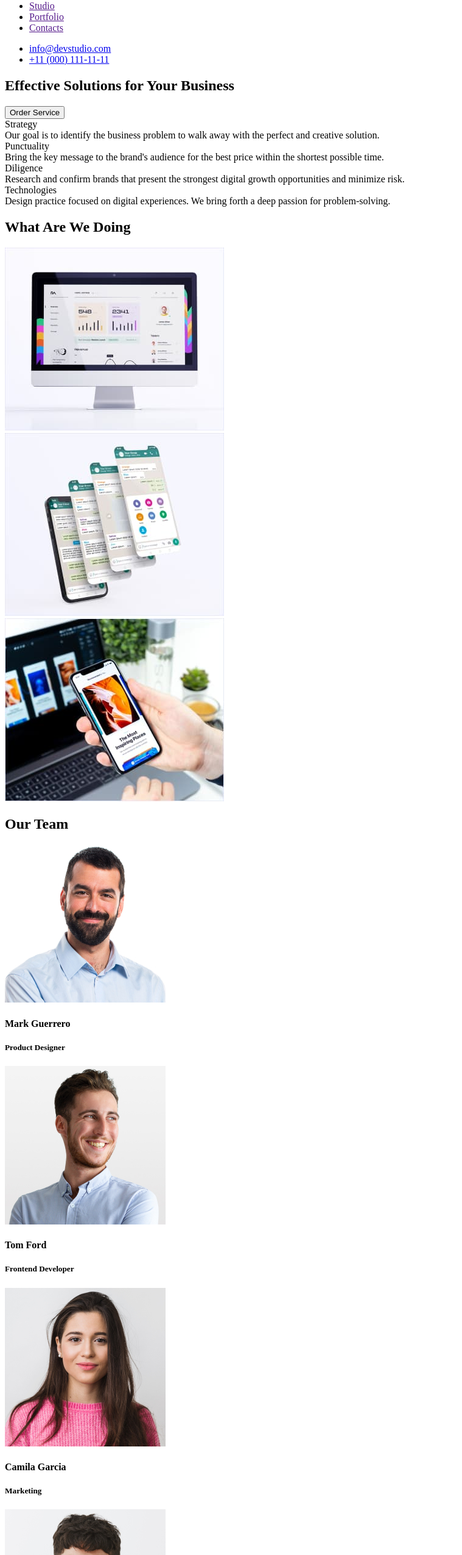
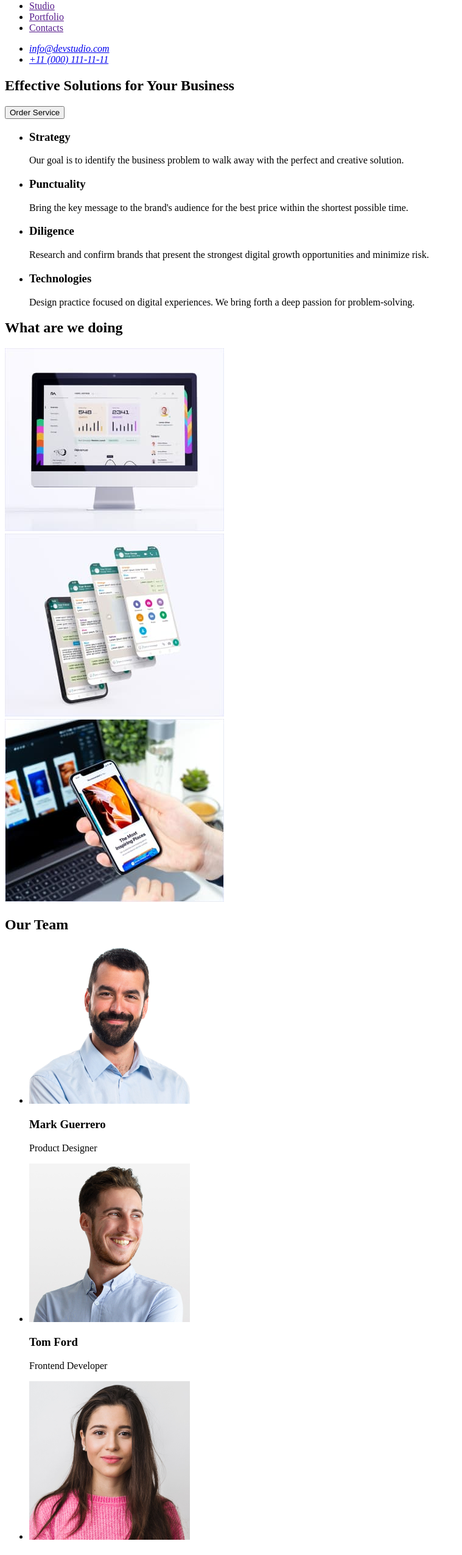
Before and after one commit to NazarkoKril/goit-markup-hw-01, a plain HTML site: page index.html in a window 1280 px wide. Shown: the part 41-2591 px from the top of the page at 61% size, without its empty margins (0-759 px from the left). Drawn offline with Linux system fonts and the light colour scheme.

Commit message:
update html file

```diff
--- a/index.html
+++ b/index.html
@@ -9,9 +9,8 @@
   <body>
     <!-- Header -->
     <header class="header-container">
-      <div class="header-main">
-        <a class="logo" href=""> <span class="logo-web">WEB</span>STUDIO</a>
       <nav class="h-m-desktop">
+        <a class="logo" href="./index.html">WebStudio</a>
         <ul class="h-m-items">
           <li class="h-m-item">
             <a class="h-m-item-link" href="">Studio</a>
@@ -24,8 +23,8 @@
           </li>
         </ul>
       </nav>
-      </div>
-      <div class="h-m-contacts">
+      <!-- Adress -->
+      <address class="h-m-contacts">
         <ul>
           <li class="h-m-mail">
             <a class="h-m-mail-link" href="mailto:info@devstudio.com"
@@ -38,7 +37,7 @@
             >
           </li>
         </ul>
-      </div>
+      </address>
     </header>
     <!-- Main-content -->
     <main class="main-container">
@@ -50,47 +49,48 @@
       <!-- Section2 -->
       <section class="section-2">
         <!-- Info-box -->
-        <div class="section2-list">
+        <ul class="section2-list">
           <!-- Box-1 -->
-          <div class="section2-box1">
-            <div class="s2-b-h">Strategy</div>
-            <div class="s2-b-t">
+          <li class="section2-box1">
+            <h3 class="s2-b-h">Strategy</h3>
+            <p class="s2-b-t">
               Our goal is to identify the business problem to walk away with the
               perfect and creative solution.
-            </div>
-          </div>
+            </p>
+          </li>
           <!-- Box-2 -->
-          <div class="section2-box2">
-            <div class="s2-b-h">Punctuality</div>
-            <div class="s2-b-t">
+          <li class="section2-box2">
+            <h3 class="s2-b-h">Punctuality</h3>
+            <p class="s2-b-t">
               Bring the key message to the brand's audience for the best price
               within the shortest possible time.
-            </div>
-          </div>
+            </p>
+          </li>
           <!-- Box-3 -->
-          <div class="section2-box3">
-            <div class="s2-b-h">Diligence</div>
-            <div class="s2-b-t">
+          <li class="section2-box3">
+            <h3 class="s2-b-h">Diligence</h3>
+            <p class="s2-b-t">
               Research and confirm brands that present the strongest digital
               growth opportunities and minimize risk.
-            </div>
-          </div>
+            </p>
+          </li>
           <!-- Box-4 -->
-          <div class="section2-box4">
-            <div class="s2-b-h">Technologies</div>
-            <div class="s2-b-t">
+          <li class="section2-box4">
+            <h3 class="s2-b-h">Technologies</h3>
+            <p class="s2-b-t">
               Design practice focused on digital experiences. We bring forth a
               deep passion for problem-solving.
-            </div>
-          </div>
-        </div>
-        <!-- Img -->
-        <div class="main-img">
-          <h2 class="main-img-h">What Are We Doing</h2>
+            </p>
+          </li>
+        </ul>
+      </section>
+      <!-- Section3 -->
+      <section class="section-3">
+        <h2 class="main-img-h">What are we doing</h2>
         <div class="images">
           <div class="image1">
             <img
-                src="/img/img1-section1.jpg"
+              src="./img/img1-section1.jpg"
               alt="computer-IMac"
               width="360"
               height="300"
@@ -99,7 +99,7 @@
           </div>
           <div class="image2">
             <img
-                src="/img/img2-section1.jpg"
+              src="./img/img2-section1.jpg"
               alt="web-design-pages-on-telephone"
               width="360"
               height="300"
@@ -108,7 +108,7 @@
           </div>
           <div class="image3">
             <img
-                src="/img/img3-section1.jpg"
+              src="./img/img3-section1.jpg"
               alt="website-telephone"
               width="360"
               height="300"
@@ -116,73 +116,71 @@
             />
           </div>
         </div>
-        </div>
       </section>
-      <!-- Section3 -->
-      <section class="section-3">
+
+      <!-- Section4 -->
+      <section class="section-4">
         <h2 class>Our Team</h2>
-        <div class="section3-boxes">
+        <ul class="section3-boxes">
           <!-- Box-1 -->
-          <div class="s3-b1">
+          <li class="s3-b1">
             <img
-              src="/img/img1-section3.jpg"
+              src="./img/img1-section3.jpg"
               alt="photo-Mark-Guerrero"
               class="s3-img1"
               width="264"
               height="260"
             />
-            <h4 class="staff-name">Mark Guerrero</h4>
-            <h5 class="staff-profession">Product Designer</h5>
-          </div>
+            <h3 class="staff-name">Mark Guerrero</h3>
+            <p class="staff-profession">Product Designer</p>
+          </li>
 
           <!-- Box-2 -->
-          <div class="s3-b2">
+          <li class="s3-b2">
             <img
-              src="/img/img2-section3.jpg"
+              src="./img/img2-section3.jpg"
               alt="photo-Tom-Ford"
               class="s3-img2"
               width="264"
               height="260"
             />
-            <h4 class="staff-name">Tom Ford</h4>
-            <h5 class="staff-profession">Frontend Developer</h5>
-          </div>
+            <h3 class="staff-name">Tom Ford</h3>
+            <p class="staff-profession">Frontend Developer</p>
+          </li>
           <!-- Box-3 -->
-          <div class="s3-b3">
+          <li class="s3-b3">
             <img
-              src="/img/img3-section3.jpg"
+              src="./img/img3-section3.jpg"
               alt="photo-Camila-Garcia"
               class="s3-img3"
               width="264"
               height="260"
             />
-            <h4 class="staff-name">Camila Garcia</h4>
-            <h5 class="staff-profession">Marketing</h5>
-          </div>
+            <h3 class="staff-name">Camila Garcia</h3>
+            <p class="staff-profession">Marketing</p>
+          </li>
           <!-- Box-4 -->
-          <div class="s3-b4">
+          <li class="s3-b4">
             <img
-              src="/img/img4-section3.jpg"
+              src="./img/img4-section3.jpg"
               alt="photo-Daniel-Wilson"
               class="s3-img4"
               width="264"
               height="260"
             />
-            <h4 class="staff-name">Daniel Wilson</h4>
-            <h5 class="staff-profession">UI Designer</h5>
-          </div>
-        </div>
+            <h3 class="staff-name">Daniel Wilson</h3>
+            <p class="staff-profession">UI Designer</p>
+          </li>
+        </ul>
       </section>
     </main>
     <!-- Footer -->
     <footer class="footer">
-      <div class="footer-container">
-        <a class="logo" href=""> <span class="logo-web">WEB</span>STUDIO</a>
-        <div class="footer-info">
-          Increase the flow of customers and sales for your business with
-          digital marketing & growth solutions.
-        </div>
-      </div>
+      <a class="logo" href="./index.html">WebStudio</a>
+      <p class="footer-info">
+        Increase the flow of customers and sales for your business with digital
+        marketing & growth solutions.
+      </p>
     </footer>
   </body>
 </html>
```
Lines whose indentation alone changed are shown as unchanged.
